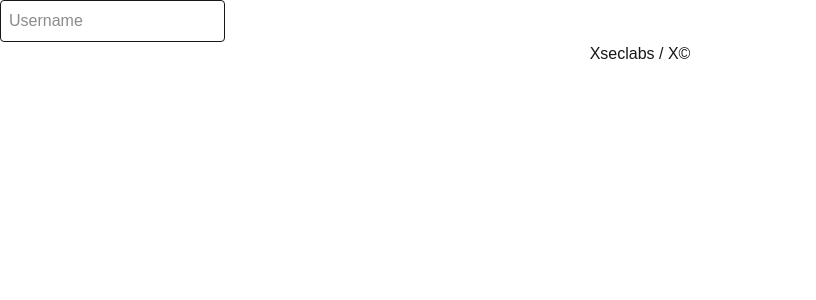
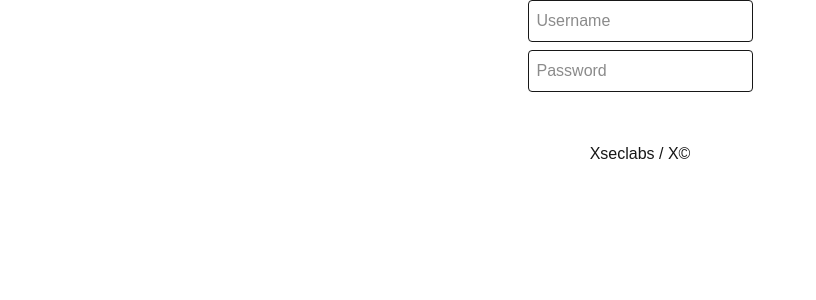
Before and after one commit to xscriptorcode/xseclabs, a Next.js app in the folder xseclabs/: page / in a window 1280 px wide. Shown: the top 300 px of the page, without its empty margins (0-816 px from the left). Built offline with nearby package versions, Linux system fonts and the light colour scheme.

Commit message:
add login css

```diff
--- a/xseclabs/src/app/components/login/login.tsx
+++ b/xseclabs/src/app/components/login/login.tsx
@@ -3,10 +3,11 @@ import { useState } from "react"
 
 export default function Login () {
     const [user, setUser] = useState<string>("");
-    const [pass, serPass] = useState<string>("");
+    const [pass, setPass] = useState<string>("");
 
     return (
-        <div>
+        <div className="flex flex-col gap-2 justify-center text-center items-center">
+
             <input
             type="text"
             placeholder="Username"
@@ -14,6 +15,17 @@ export default function Login () {
             onChange={(e) => setUser(e.target.value)}
             className="border p-2 rounded"
             />
+            <input
+            type="password"
+            placeholder="Password"
+            value={pass}
+            onChange={(e) => setPass(e.target.value)}
+            className="border p-2 rounded"
+            />
+            <button className="text-white px-2 py-2 rounded hover:bg-red-500 border p-4 rounded">
+                Login
+            </button>
         </div>
+
     )
 }
```
